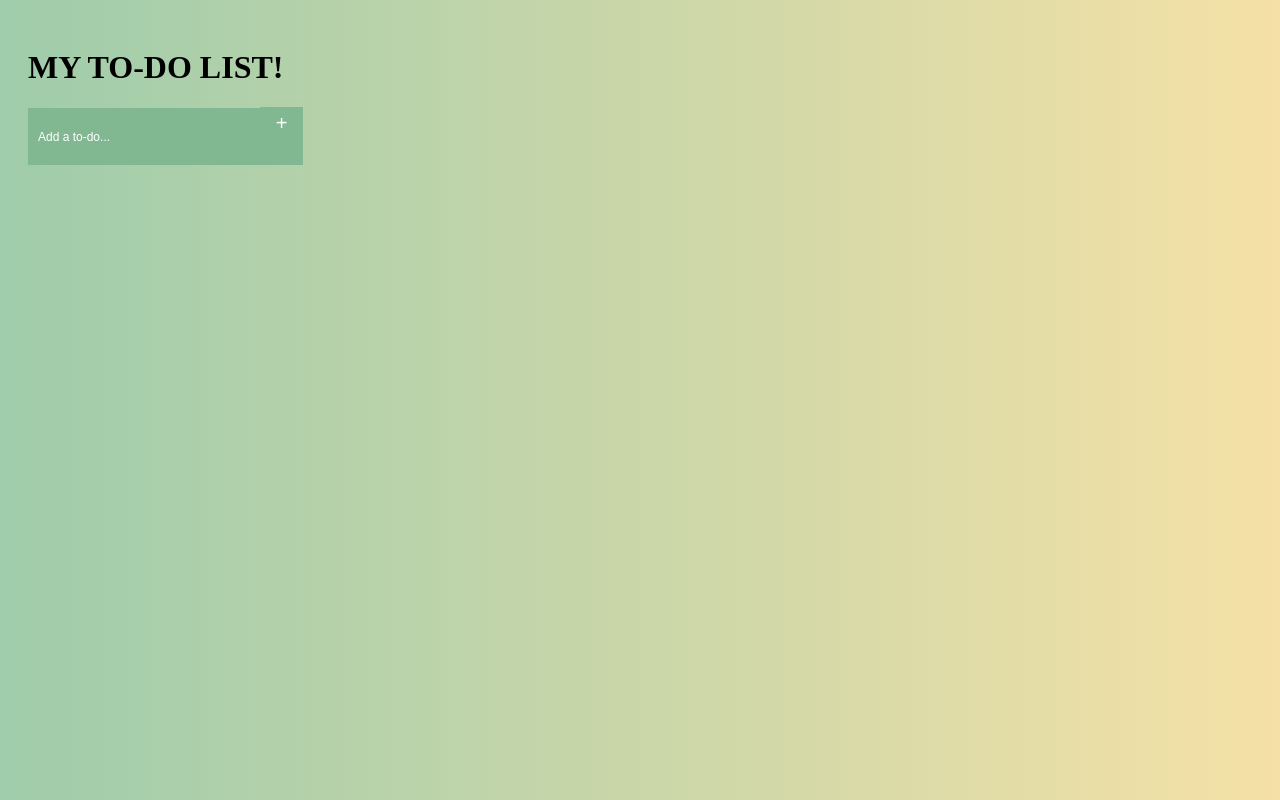
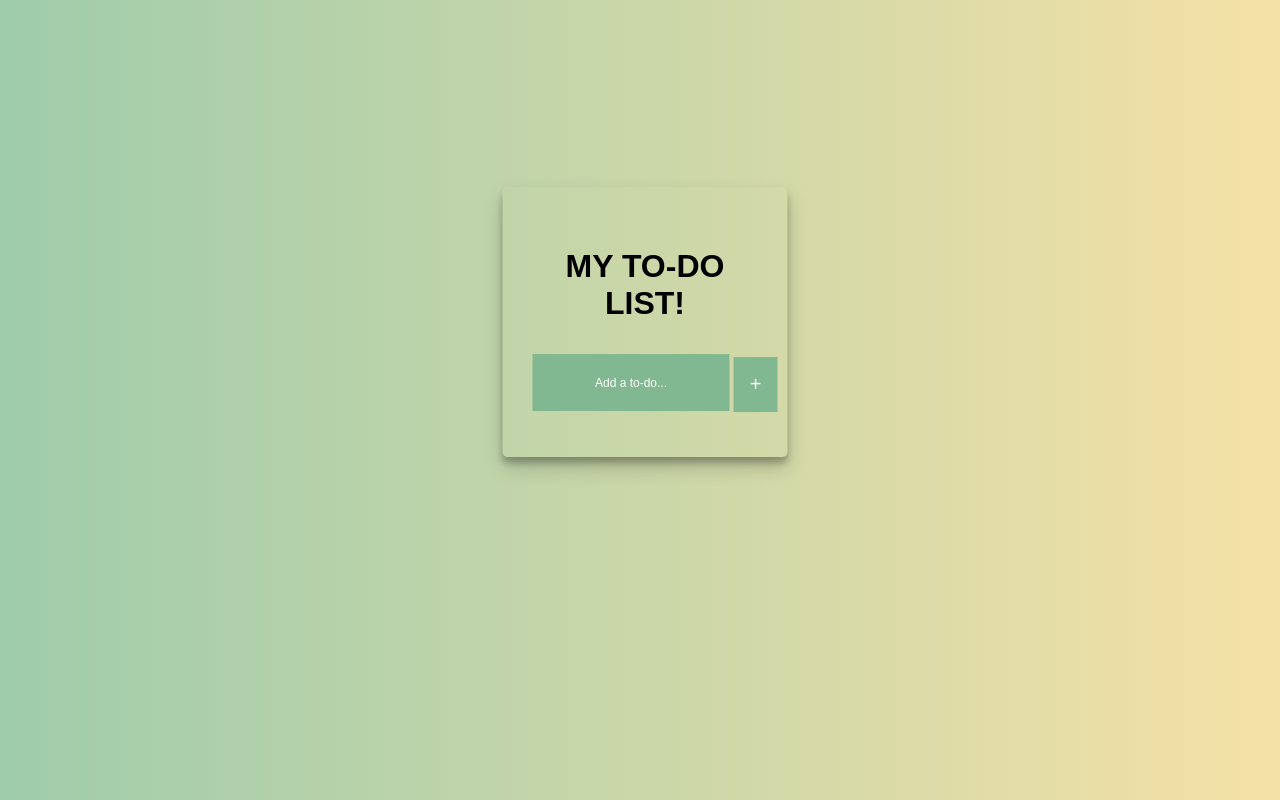
Before and after one commit to enoh-ikpe/task-manager, a plain HTML site: page index.html in a window 1280 px wide. Drawn offline with Linux system fonts and the light colour scheme; a web font is replaced by a local one.

Commit message:
made some changes

```diff
--- a/index.html
+++ b/index.html
@@ -8,10 +8,12 @@
 </head>
 <body>
     <div class="todo">
-        <h1>MY TO-DO LIST!</h1>
-        <input type="text" placeholder="Add a to-do..." class="myinput">
-        <button type="button" class="btn btn-primary">+</button>
-        <ul id="ul"></ul>
+        <div class="elements">
+            <h1>MY TO-DO LIST!</h1>
+                <input type="text" placeholder="Add a to-do..." class="myinput">
+                    <button type="button" class="btn btn-primary">+</button>
+                        <ul id="ul"></ul>
+        </div>
     </div>
 
     <script src="todolist.js"></script>
--- a/style.css
+++ b/style.css
@@ -1,19 +1,19 @@
+@import url('https://fonts.googleapis.com/css2?family=Recursive&display=swap');
 body{
     background-image: linear-gradient(to right,rgb(159, 204, 171), rgb(245, 225, 166));
-    /* background-color: red; */
-    /* background-size: cover; */
+    font-family: 'Recursive', sans-serif;
 }
 .delete{
-    background-color:rgb(129, 184, 145);
+    /* background-color:rgb(129, 184, 145); */
     border: none;
 }
 .btn{
     text-align: center;
     font-size: 20px;
     position: absolute;
-    right: 0px;
-    top: 99px;
-    padding: 5px 16px;
+    right: 10px;
+    top: 170px;
+    padding: 16px 16px;
     background-color: rgb(129, 184, 145);
     border: 0px;
     color: white;
@@ -25,26 +25,38 @@ body{
 #ul{
      list-style: none;
      background-color: white;
-     width: 100%;
+     width: 90%;
 }
 li{
+    margin-top: 2rem;
     margin: 1rem;
     text-transform: capitalize;
+    font-size: 12px;
+
 }
 .todo{
-  display: flex;
-  justify-content: center;
-  flex-direction: column;
+    left:50%;
+     top:39%;
+     transform:translate(-50% , -50%);
   padding: 20px;
   position: absolute;
+  width: 245px;
+  margin: 10px  5px;
+  border-radius: 5px;
+  box-shadow: 0 10px 20px rgba(0,0,0,0.19), 0 6px 6px rgba(0,0,0,0.23);
+
+}
+.elements{
+    padding: 10px;
 }
 input[type = text]{
-    width: 100%;
     padding: 21px 10px;
     background-color: rgb(129, 184, 145);
     border: none;
+    text-align: center;
 
 }
+
 ::placeholder{
     color: white;
     font-size: 12px;
@@ -53,3 +65,7 @@ input[type = text]{
 .strike{
     text-decoration: line-through;
 }
+h1{
+    text-align: center;
+    padding: 10px;
+}
--- a/todolist.js
+++ b/todolist.js
@@ -76,8 +76,9 @@ function getTodoFromNode(node) {
 
 function deleteTodo(todo) {
   var allTodos = getAllTodos();
-  var todoIndex = allTodos.indexOf(todo);
-  allTodos.splice(todoIndex);
+  // var todoIndex = allTodos.indexOf(todo);
+  var todoIndex = allTodos.findIndex((td) => td.id === todo.id);
+  allTodos.splice(todoIndex, 1);
 
   updateTodo(allTodos);
 }
@@ -103,7 +104,8 @@ todoDisplay.addEventListener("click", function () {
     todo.isComplete = event.target.checked;
 
     var allTodos = getAllTodos();
-    var todoIndex = allTodos.indexOf(todo);
+    var todoIndex = allTodos.findIndex((td)=> td.id === todo.id);
+    // var todoIndex = allTodos.indexOf(todo);
     allTodos.splice(todoIndex, 1, todo);
     updateTodo(allTodos);
     displayTodos();
```
